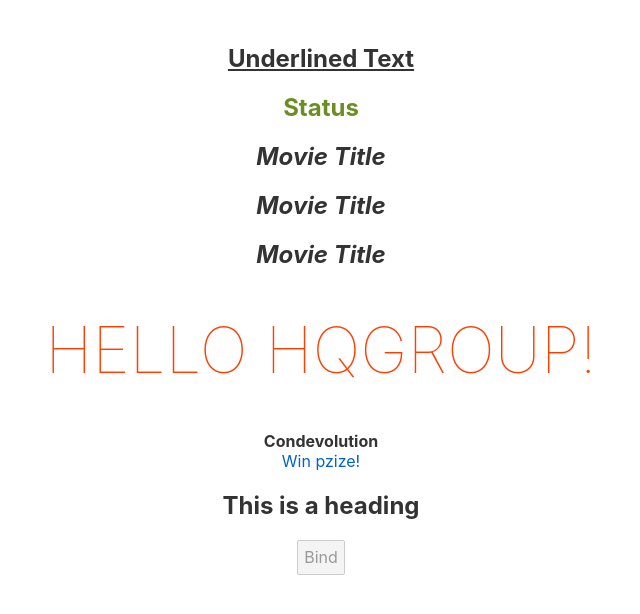
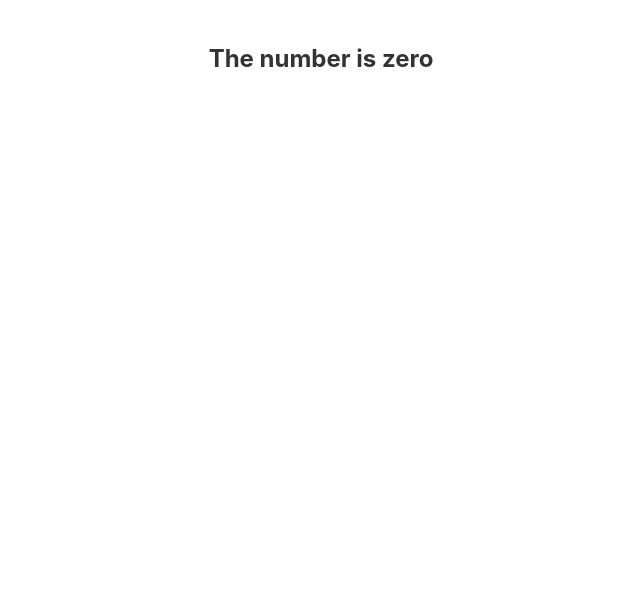
Before and after one commit to tuanson1985/svelte-tutorial, a Svelte app: page / in a window 1280 px wide. Shown: the top 614 px of the page, without its empty margins (319-959 px from the left). Built offline with nearby package versions, Linux system fonts and the light colour scheme.

Commit message:
Conditional Rendering

```diff
--- a/src/App.svelte
+++ b/src/App.svelte
@@ -1,45 +1,20 @@
 <script>
-  const name = "HQGROUP";
-  const channel = "<b>Condevolution</b>";
-  const hack = `<a href="#" onclick="alert('You have been hacked!')">Win pzize!</a>`;
-  const id = "heading";
-  const disabled = true;
-  const status = "success";
-  const isPromoted = true;
-  const promoted = true;
+  const num = 0;
 </script>
 
 <main>
-  <h2 class="underline">Underlined Text</h2>
-  <h2 class={status}>Status</h2>
-  <h2 class={isPromoted ? "promoted" : ""}>Movie Title</h2>
-  <h2 class:promoted={isPromoted}>Movie Title</h2>
-  <h2 class:promoted>Movie Title</h2>
-
-  <h1>Hello {name}!</h1>
-  <div>{@html channel}</div>
-  <div>{@html hack}</div>
-  <h2 {id}>This is a heading</h2>
-  <button {disabled}>Bind</button>
+  {#if num === 0}
+    <h2>The number is zero</h2>
+  {:else if num < 0}
+    <h2>The number is negative</h2>
+  {:else if num > 0}
+    <h2>The number is positive</h2>
+  {:else}
+    <h2>The number is not zero</h2>
+  {/if}
 </main>
 
 <style>
-  .underline {
-    text-decoration: underline;
-  }
-
-  .danger {
-    color: red;
-  }
-
-  .success {
-    color: olivedrab;
-  }
-
-  .promoted {
-    font-style: italic;
-  }
-
   main {
     text-align: center;
     padding: 1em;
```
